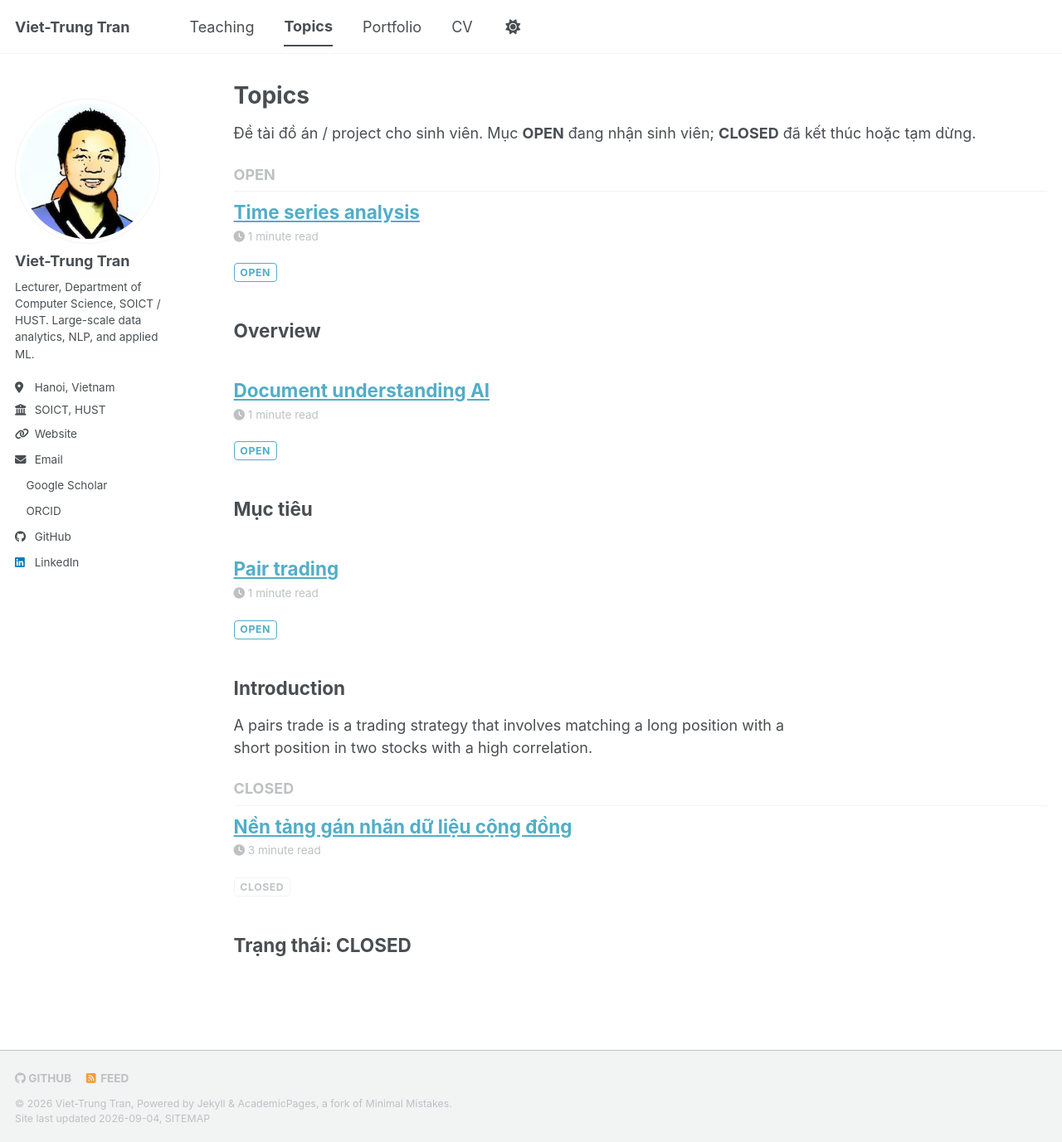
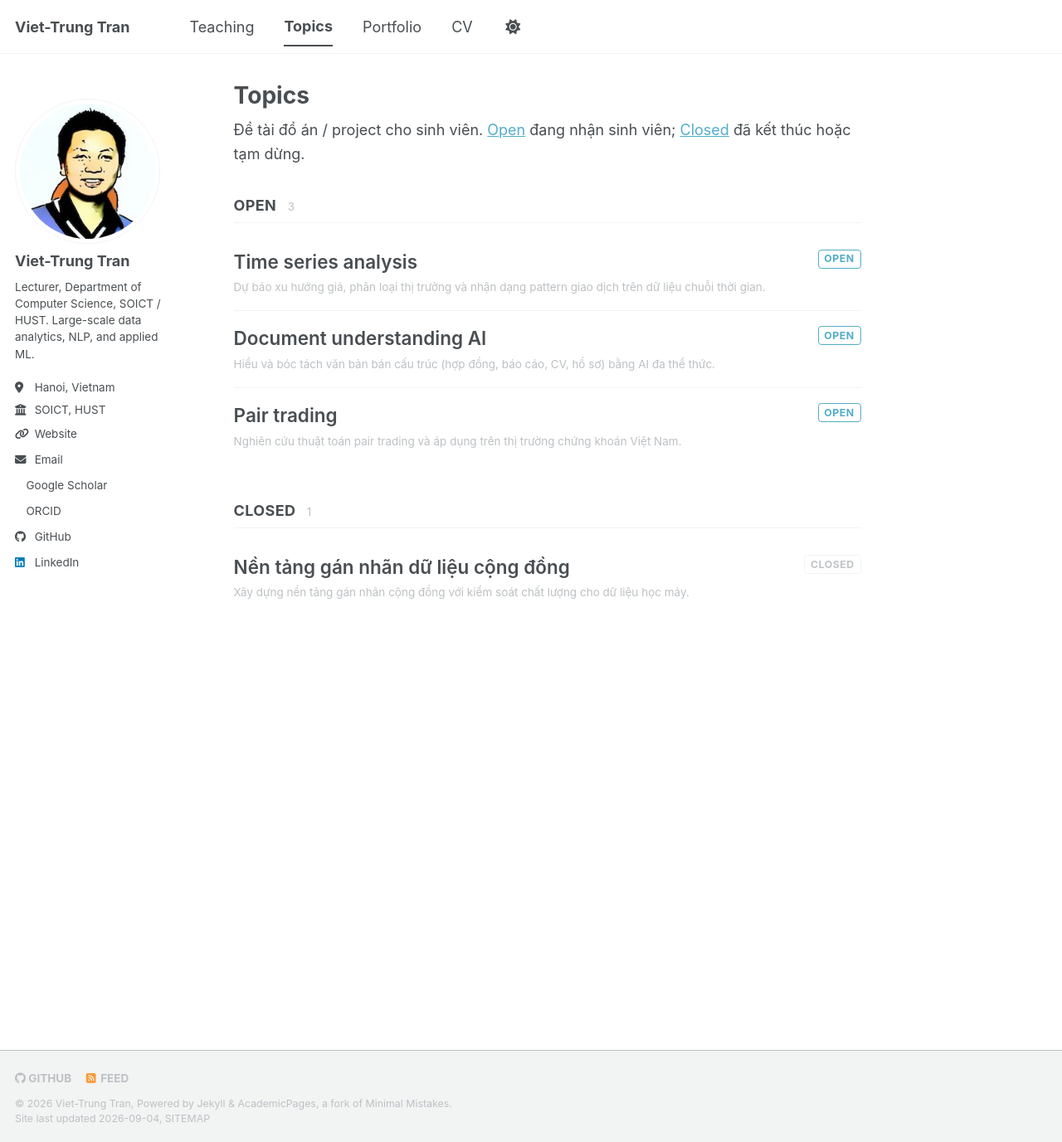
Before and after one commit to trungtv/trungtv.github.io, a Jekyll site: the page built from _pages/year-archive.html, in a window 1280 px wide and 1377 px high. Shown: the whole window at 83% size. Built offline with Jekyll 4.4.1, drawn with Linux system fonts in a browser that asks for light colours; a style sheet for code colours, icons or effects is not loaded.

Commit message:
Clean up Topics listing UI for clearer OPEN/CLOSED browsing.
Replace the noisy archive-single dump with a compact summary list and dedicated section headers.

Co-authored-by: Cursor <cursoragent@cursor.com>

```diff
--- /dev/null
+++ b/_includes/topic-list-item.html
@@ -0,0 +1,13 @@
+{% include base_path %}
+
+<li class="topics__item">
+  <a class="topics__link" href="{{ base_path }}{{ post.url }}">
+    <span class="topics__item-main">
+      <span class="topics__item-title">{{ post.title | markdownify | strip_html | strip }}</span>
+      {% if post.summary %}
+        <span class="topics__item-summary">{{ post.summary | escape }}</span>
+      {% endif %}
+    </span>
+    <span class="status-badge status-badge--{{ post.topic_status }}">{{ post.topic_status }}</span>
+  </a>
+</li>
--- a/_pages/year-archive.html
+++ b/_pages/year-archive.html
@@ -10,23 +10,47 @@ redirect_from:
 
 {% include base_path %}
 
-<p>Đề tài đồ án / project cho sinh viên. Mục <strong>OPEN</strong> đang nhận sinh viên; <strong>CLOSED</strong> đã kết thúc hoặc tạm dừng.</p>
-
 {% assign open_topics = site.posts | where: "topic_status", "open" %}
 {% assign closed_topics = site.posts | where: "topic_status", "closed" %}
 
-<h2 id="open" class="archive__subtitle">OPEN</h2>
+<div class="topics">
+  <p class="topics__lede">
+    Đề tài đồ án / project cho sinh viên.
+    <a href="#open">Open</a> đang nhận sinh viên;
+    <a href="#closed">Closed</a> đã kết thúc hoặc tạm dừng.
+  </p>
+
+  <section class="topics__section" id="open" aria-labelledby="topics-open-heading">
+    <header class="topics__section-header">
+      <h2 id="topics-open-heading" class="topics__section-title">Open</h2>
+      <span class="topics__count">{{ open_topics.size }}</span>
+    </header>
+
+    {% if open_topics.size > 0 %}
+    <ul class="topics__list">
       {% for post in open_topics %}
-  {% include archive-single.html %}
+        {% include topic-list-item.html %}
       {% endfor %}
-{% if open_topics.size == 0 %}
-<p><em>Hiện không có đề tài OPEN.</em></p>
+    </ul>
+    {% else %}
+    <p class="topics__empty">Hiện không có đề tài open.</p>
     {% endif %}
+  </section>
 
-<h2 id="closed" class="archive__subtitle">CLOSED</h2>
+  <section class="topics__section topics__section--closed" id="closed" aria-labelledby="topics-closed-heading">
+    <header class="topics__section-header">
+      <h2 id="topics-closed-heading" class="topics__section-title">Closed</h2>
+      <span class="topics__count">{{ closed_topics.size }}</span>
+    </header>
+
+    {% if closed_topics.size > 0 %}
+    <ul class="topics__list">
       {% for post in closed_topics %}
-  {% include archive-single.html %}
+        {% include topic-list-item.html %}
       {% endfor %}
-{% if closed_topics.size == 0 %}
-<p><em>Không có đề tài CLOSED.</em></p>
+    </ul>
+    {% else %}
+    <p class="topics__empty">Không có đề tài closed.</p>
     {% endif %}
+  </section>
+</div>
--- a/_posts/2023-04-01-pair-trading.md
+++ b/_posts/2023-04-01-pair-trading.md
@@ -5,6 +5,8 @@ permalink: /posts/2023/04/pair-trading/
 tags:
   - Project topics for students
 topic_status: open
+summary: "Nghiên cứu thuật toán pair trading và áp dụng trên thị trường chứng khoán Việt Nam."
+read_time: false
 ---
 
 ## Introduction
--- a/_posts/2023-04-01-topic-document-understanding-ai.md
+++ b/_posts/2023-04-01-topic-document-understanding-ai.md
@@ -5,6 +5,8 @@ permalink: /posts/2023/04/topic-document-understanding-ai/
 tags:
   - Project topics for students
 topic_status: open
+summary: "Hiểu và bóc tách văn bản bán cấu trúc (hợp đồng, báo cáo, CV, hồ sơ) bằng AI đa thể thức."
+read_time: false
 ---
 
 ## Mục tiêu
--- a/_posts/2023-04-01-topic-nen-tang-gan-nhan-du-lieu-cong-dong.md
+++ b/_posts/2023-04-01-topic-nen-tang-gan-nhan-du-lieu-cong-dong.md
@@ -5,9 +5,9 @@ permalink: /posts/2023/04/topic-nen-tang-gan-nhan-du-lieu-cong-dong/
 tags:
   - Project topics for students
 topic_status: closed
+summary: "Xây dựng nền tảng gán nhãn cộng đồng với kiểm soát chất lượng cho dữ liệu học máy."
+read_time: false
 ---
-
-## Trạng thái: CLOSED
 
 ## Mục tiêu
 
--- a/_posts/2023-04-01-topic-time-series-analysis.md
+++ b/_posts/2023-04-01-topic-time-series-analysis.md
@@ -5,6 +5,8 @@ permalink: /posts/2023/04/topic-time-series-analysis/
 tags:
   - Project topics for students
 topic_status: open
+summary: "Dự báo xu hướng giá, phân loại thị trường và nhận dạng pattern giao dịch trên dữ liệu chuỗi thời gian."
+read_time: false
 ---
 
 ## Overview
--- a/_sass/layout/_page.scss
+++ b/_sass/layout/_page.scss
@@ -460,6 +460,7 @@
 /* Status badges for Topics / Teaching */
 .status-badge {
   display: inline-block;
+  flex-shrink: 0;
   font-size: $type-size-7;
   font-weight: 700;
   letter-spacing: 0.04em;
@@ -481,6 +482,118 @@
   }
 }
 
+/* Topics listing */
+.topics {
+  max-width: 42rem;
+}
+
+.topics__lede {
+  margin: 0 0 2rem;
+  color: var(--global-text-color);
+  line-height: 1.6;
+
+  a {
+    text-decoration: underline;
+  }
+}
+
+.topics__section {
+  margin-bottom: 2.5rem;
+}
+
+.topics__section--closed {
+  .topics__item-title {
+    color: var(--global-text-color);
+  }
+
+  .topics__item-summary {
+    color: var(--global-text-color-light);
+  }
+
+  .topics__link:hover .topics__item-title {
+    color: var(--global-link-color-hover);
+  }
+}
+
+.topics__section-header {
+  display: flex;
+  align-items: baseline;
+  gap: 0.75rem;
+  margin: 0 0 0.75rem;
+  padding-bottom: 0.5rem;
+  border-bottom: 1px solid var(--global-border-color);
+}
+
+.topics__section-title {
+  margin: 0;
+  font-size: $type-size-5;
+  font-weight: 700;
+  letter-spacing: 0.02em;
+  text-transform: uppercase;
+  color: var(--global-text-color);
+}
+
+.topics__count {
+  font-size: $type-size-6;
+  color: var(--global-text-color-light);
+}
+
+.topics__list {
+  list-style: none;
+  margin: 0;
+  padding: 0;
+}
+
+.topics__item {
+  margin: 0;
+  border-bottom: 1px solid var(--global-border-color);
+
+  &:last-child {
+    border-bottom: 0;
+  }
+}
+
+.topics__link {
+  display: flex;
+  align-items: flex-start;
+  justify-content: space-between;
+  gap: 1rem;
+  padding: 1rem 0;
+  color: inherit;
+  text-decoration: none !important;
+
+  &:hover .topics__item-title {
+    color: var(--global-link-color);
+    text-decoration: underline;
+  }
+}
+
+.topics__item-main {
+  display: flex;
+  flex-direction: column;
+  gap: 0.35rem;
+  min-width: 0;
+}
+
+.topics__item-title {
+  font-size: $type-size-4;
+  font-weight: 600;
+  line-height: 1.3;
+  color: var(--global-text-color);
+}
+
+.topics__item-summary {
+  font-size: $type-size-6;
+  line-height: 1.5;
+  color: var(--global-text-color-light);
+}
+
+.topics__empty {
+  margin: 0.75rem 0 0;
+  color: var(--global-text-color-light);
+  font-style: italic;
+}
+
 .page__related-title {
   margin-bottom: 10px;
   font-size: $type-size-6;
```
Lines whose indentation alone changed are shown as unchanged.
